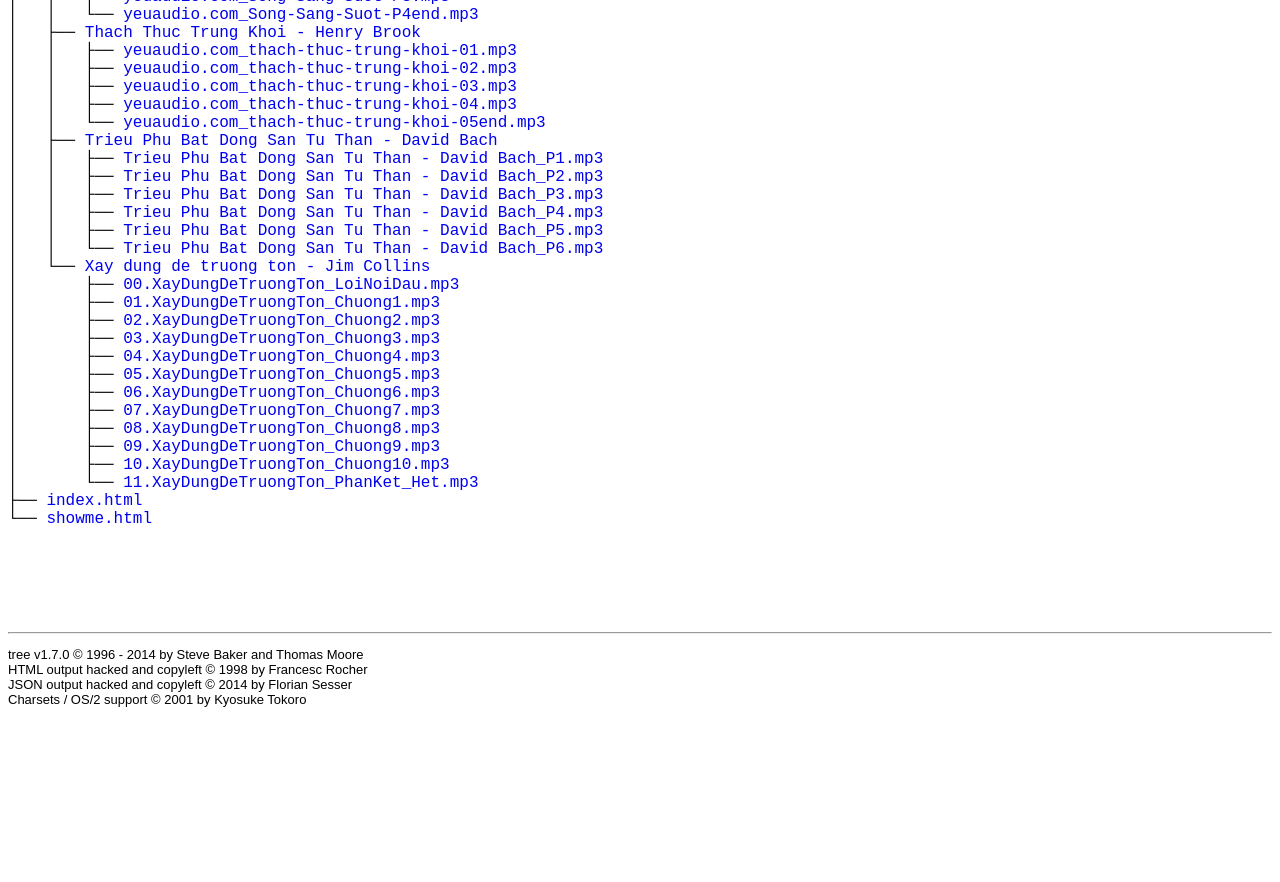
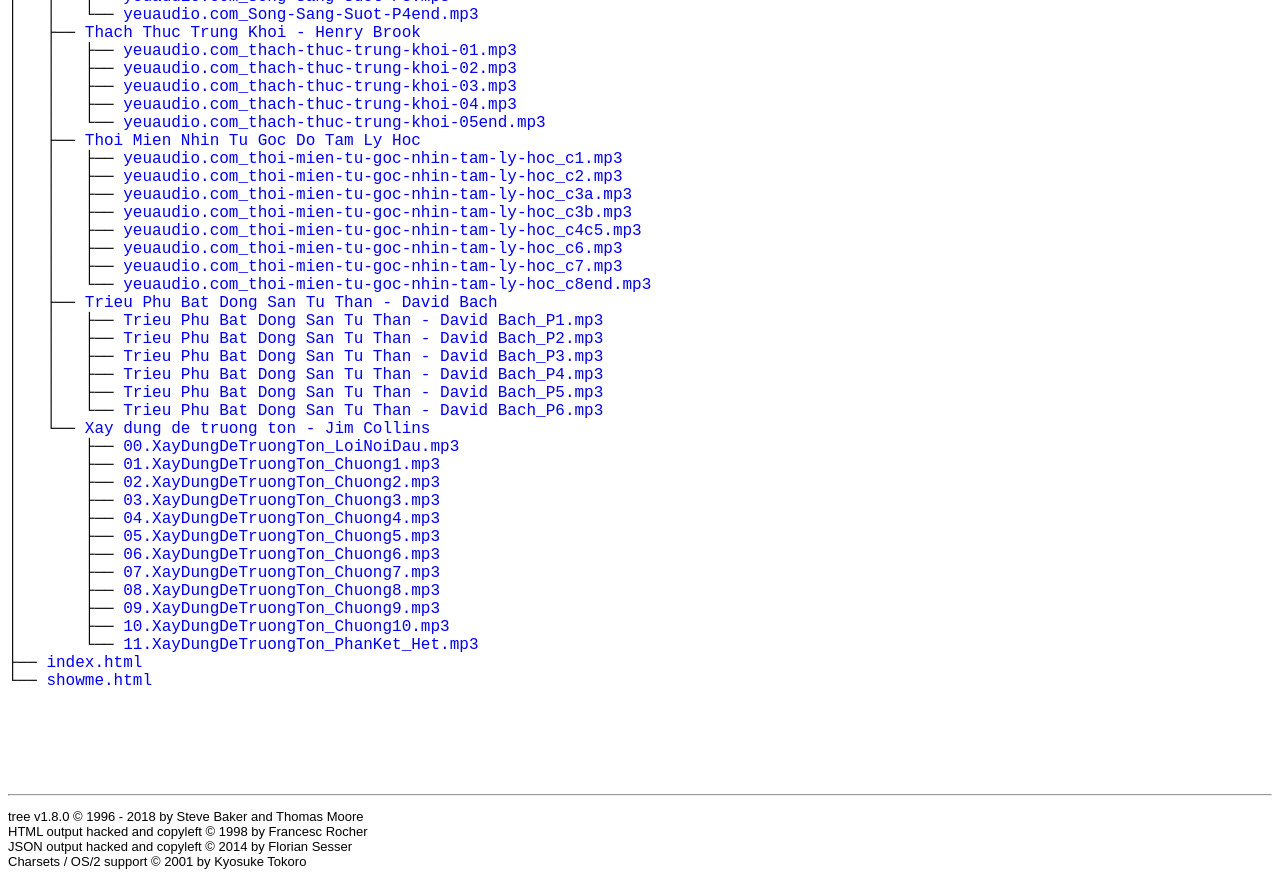
Before and after one commit to neo2271/cdn33, a plain HTML site: page showme.html in a window 1280 px wide. Shown: the part 6860-7742 px from the top of the page. Before the commit the page ends 7580 px from the top, so only its background shows below. Drawn offline with Linux system fonts and the light colour scheme.

Commit message:
Add audio_books/Thoi Mien Nhin Tu Goc Do Tam Ly Hoc

```diff
--- a/showme.html
+++ b/showme.html
@@ -3,7 +3,7 @@
 <head>
  <meta http-equiv="Content-Type" content="text/html; charset=utf-8">
  <meta name="Author" content="Made by 'tree'">
- <meta name="GENERATOR" content="$Version: $ tree v1.7.0 (c) 1996 - 2014 by Steve Baker, Thomas Moore, Francesc Rocher, Florian Sesser, Kyosuke Tokoro $">
+ <meta name="GENERATOR" content="$Version: $ tree v1.8.0 (c) 1996 - 2018 by Steve Baker, Thomas Moore, Francesc Rocher, Florian Sesser, Kyosuke Tokoro $">
  <title>Directory Tree</title>
  <style type="text/css">
   <!--
@@ -412,6 +412,15 @@
 	│   │   ├── <a href="./audio_books/Thach%20Thuc%20Trung%20Khoi%20-%20Henry%20Brook/yeuaudio.com_thach-thuc-trung-khoi-03.mp3">yeuaudio.com_thach-thuc-trung-khoi-03.mp3</a><br>
 	│   │   ├── <a href="./audio_books/Thach%20Thuc%20Trung%20Khoi%20-%20Henry%20Brook/yeuaudio.com_thach-thuc-trung-khoi-04.mp3">yeuaudio.com_thach-thuc-trung-khoi-04.mp3</a><br>
 	│   │   └── <a href="./audio_books/Thach%20Thuc%20Trung%20Khoi%20-%20Henry%20Brook/yeuaudio.com_thach-thuc-trung-khoi-05end.mp3">yeuaudio.com_thach-thuc-trung-khoi-05end.mp3</a><br>
+	│   ├── <a href="./audio_books/Thoi%20Mien%20Nhin%20Tu%20Goc%20Do%20Tam%20Ly%20Hoc/">Thoi Mien Nhin Tu Goc Do Tam Ly Hoc</a><br>
+	│   │   ├── <a href="./audio_books/Thoi%20Mien%20Nhin%20Tu%20Goc%20Do%20Tam%20Ly%20Hoc/yeuaudio.com_thoi-mien-tu-goc-nhin-tam-ly-hoc_c1.mp3">yeuaudio.com_thoi-mien-tu-goc-nhin-tam-ly-hoc_c1.mp3</a><br>
+	│   │   ├── <a href="./audio_books/Thoi%20Mien%20Nhin%20Tu%20Goc%20Do%20Tam%20Ly%20Hoc/yeuaudio.com_thoi-mien-tu-goc-nhin-tam-ly-hoc_c2.mp3">yeuaudio.com_thoi-mien-tu-goc-nhin-tam-ly-hoc_c2.mp3</a><br>
+	│   │   ├── <a href="./audio_books/Thoi%20Mien%20Nhin%20Tu%20Goc%20Do%20Tam%20Ly%20Hoc/yeuaudio.com_thoi-mien-tu-goc-nhin-tam-ly-hoc_c3a.mp3">yeuaudio.com_thoi-mien-tu-goc-nhin-tam-ly-hoc_c3a.mp3</a><br>
+	│   │   ├── <a href="./audio_books/Thoi%20Mien%20Nhin%20Tu%20Goc%20Do%20Tam%20Ly%20Hoc/yeuaudio.com_thoi-mien-tu-goc-nhin-tam-ly-hoc_c3b.mp3">yeuaudio.com_thoi-mien-tu-goc-nhin-tam-ly-hoc_c3b.mp3</a><br>
+	│   │   ├── <a href="./audio_books/Thoi%20Mien%20Nhin%20Tu%20Goc%20Do%20Tam%20Ly%20Hoc/yeuaudio.com_thoi-mien-tu-goc-nhin-tam-ly-hoc_c4c5.mp3">yeuaudio.com_thoi-mien-tu-goc-nhin-tam-ly-hoc_c4c5.mp3</a><br>
+	│   │   ├── <a href="./audio_books/Thoi%20Mien%20Nhin%20Tu%20Goc%20Do%20Tam%20Ly%20Hoc/yeuaudio.com_thoi-mien-tu-goc-nhin-tam-ly-hoc_c6.mp3">yeuaudio.com_thoi-mien-tu-goc-nhin-tam-ly-hoc_c6.mp3</a><br>
+	│   │   ├── <a href="./audio_books/Thoi%20Mien%20Nhin%20Tu%20Goc%20Do%20Tam%20Ly%20Hoc/yeuaudio.com_thoi-mien-tu-goc-nhin-tam-ly-hoc_c7.mp3">yeuaudio.com_thoi-mien-tu-goc-nhin-tam-ly-hoc_c7.mp3</a><br>
+	│   │   └── <a href="./audio_books/Thoi%20Mien%20Nhin%20Tu%20Goc%20Do%20Tam%20Ly%20Hoc/yeuaudio.com_thoi-mien-tu-goc-nhin-tam-ly-hoc_c8end.mp3">yeuaudio.com_thoi-mien-tu-goc-nhin-tam-ly-hoc_c8end.mp3</a><br>
 	│   ├── <a href="./audio_books/Trieu%20Phu%20Bat%20Dong%20San%20Tu%20Than%20-%20David%20Bach/">Trieu Phu Bat Dong San Tu Than - David Bach</a><br>
 	│   │   ├── <a href="./audio_books/Trieu%20Phu%20Bat%20Dong%20San%20Tu%20Than%20-%20David%20Bach/Trieu%20Phu%20Bat%20Dong%20San%20Tu%20Than%20-%20David%20Bach_P1.mp3">Trieu Phu Bat Dong San Tu Than - David Bach_P1.mp3</a><br>
 	│   │   ├── <a href="./audio_books/Trieu%20Phu%20Bat%20Dong%20San%20Tu%20Than%20-%20David%20Bach/Trieu%20Phu%20Bat%20Dong%20San%20Tu%20Than%20-%20David%20Bach_P2.mp3">Trieu Phu Bat Dong San Tu Than - David Bach_P2.mp3</a><br>
@@ -441,7 +450,7 @@
 	</p>
 	<hr>
 	<p class="VERSION">
-		 tree v1.7.0 © 1996 - 2014 by Steve Baker and Thomas Moore <br>
+		 tree v1.8.0 © 1996 - 2018 by Steve Baker and Thomas Moore <br>
 		 HTML output hacked and copyleft © 1998 by Francesc Rocher <br>
 		 JSON output hacked and copyleft © 2014 by Florian Sesser <br>
 		 Charsets / OS/2 support © 2001 by Kyosuke Tokoro
```
Also changed, not shown: 8 other files.
